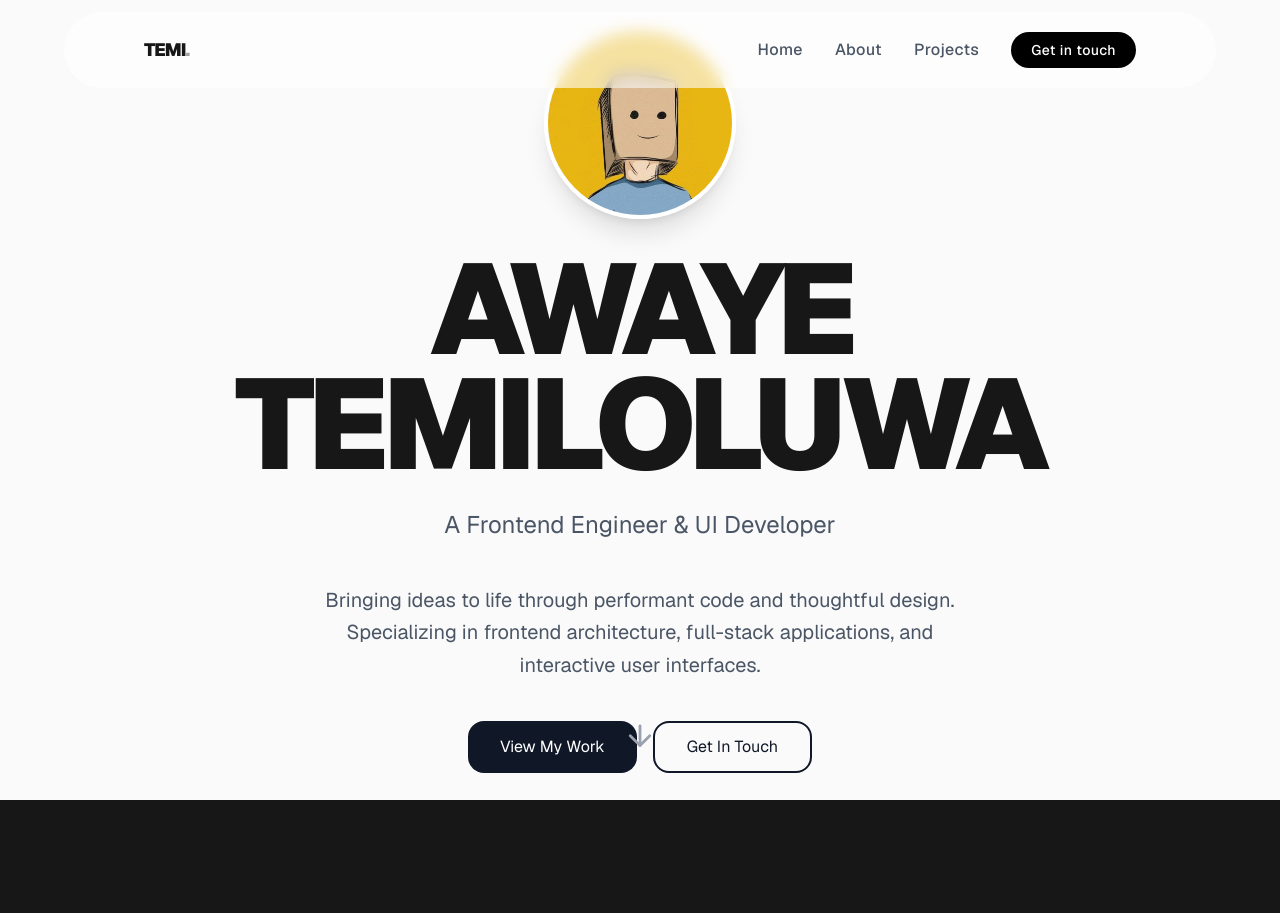
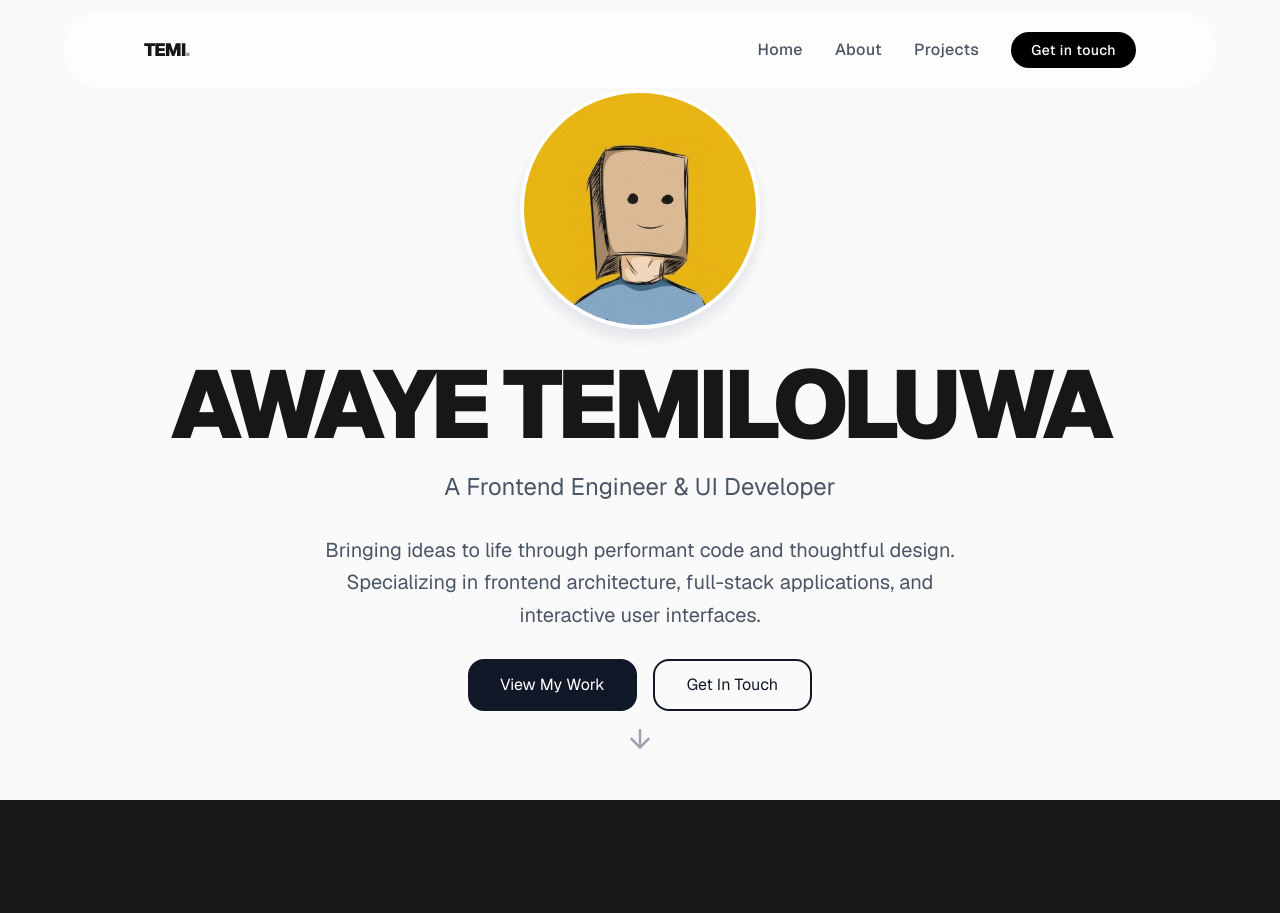
Before and after one commit to Temiawaye/Portfolio, a Next.js app: page / in a window 1280 px wide. Shown: the top 913 px of the page. Built offline with nearby package versions, Linux system fonts and the light colour scheme.

Commit message:
feat(portfolio): refine homepage presentation

```diff
--- a/components/about.tsx
+++ b/components/about.tsx
@@ -20,18 +20,19 @@ const specializations = [
 
 export default function About() {
     return (
-        <motion.section
+        <section
             id="about"
-            variants={container}
-            initial="hidden"
-            whileInView="visible"
-            viewport={{ once: false, amount: 0.2 }}
             className="py-28 px-5 md:px-10 lg:px-20 bg-neutral-900 text-white"
         >
-            <div className="max-w-6xl mx-auto">
+            <motion.div
+                variants={container}
+                initial="hidden"
+                whileInView="visible"
+                viewport={{ once: false, amount: 0.2 }}
+                className="max-w-6xl mx-auto"
+            >
                 {/* Header */}
                 <motion.div variants={item} className="mb-16">
-                    <p className="text-xs font-semibold tracking-[0.3em] uppercase text-neutral-400 mb-4">About</p>
                     <h2 className="text-4xl md:text-6xl font-black tracking-tight leading-[1.05] max-w-2xl">
                         Code with intention.{" "}
                         <span className="text-neutral-500">Scale with precision.</span>
@@ -46,7 +47,7 @@ export default function About() {
                             I am a specialized frontend engineer focused on bridging the gap between design and engineering. I build robust digital products that look stunning and perform flawlessly.
                         </p>
                         <p>
-                            My work centers on writing clean, accessible code and creating modern architectures that scale. Whether it's a dynamic SaaS dashboard or an interactive marketing site, I bring ideas to life on the web.
+                            My work centers on writing clean, accessible code and creating modern architectures that scale. Whether it&apos;s a dynamic SaaS dashboard or an interactive marketing site, I bring ideas to life on the web.
                         </p>
                         <p>
                             I partner with businesses and startups who value pixel-perfect implementations, seamless user experiences, and maintainable codebases.
@@ -66,7 +67,7 @@ export default function About() {
                         ))}
                     </motion.div>
                 </div>
-            </div>
-        </motion.section>
+            </motion.div>
+        </section>
     )
 }
--- a/components/herosecton.tsx
+++ b/components/herosecton.tsx
@@ -41,27 +41,39 @@ export default function HeroSection() {
             // transition={{duration: 1, ease: "easeOut"}}
             className="flex flex-col justify-center items-center text-center h-dvh px-5 relative overflow-hidden"
         >
-            <motion.img
+            <motion.div
                 variants={itema}
-                src="/profile.png"
-                alt="Profile Picture"
-                className="w-32 h-32 md:w-40 md:h-40 lg:w-48 lg:h-48 rounded-full object-cover mb-6 md:mb-8 border-4 border-white shadow-xl"
-            />
+                initial="hidden"
+                whileInView="visible"
+                viewport={{ once: false, amount: 0.1 }}
+                className=" mb-6 md:mb-8"
+            >
+                <div
+                    className="w-40 h-40 md:w-50 md:h-50 lg:w-60 lg:h-60 rounded-full border-4 border-white cursor-pointer overflow-hidden hover:scale-110 transition-transform duration-300 ease-in-out drop-shadow-xl/50 drop-shadow-gray-400/50"
+                >
+                    <img
+                        src="/profile.png"
+                        alt="Profile Picture"
+                        className="w-full h-full object-cover"
+                    />
+                </div>
+            </motion.div>
+
             <motion.p
                 variants={itema}
-                className="text-6xl md:text-8xl lg:text-9xl font-black tracking-tighter mb-6 leading-[0.9]"
+                className="text-5xl md:text-7xl lg:text-8xl font-black tracking-tighter mb-5 leading-[0.9]"
             >
                 AWAYE <br className="md:hidden" /> TEMILOLUWA
             </motion.p>
             <motion.p
                 variants={item}
-                className="text-center text-lg md:text-2xl text-gray-600 max-w-2xl mx-auto leading-relaxed mb-6 md:mb-10"
+                className="text-center text-lg md:text-2xl text-gray-600 max-w-2xl mx-auto leading-relaxed mb-6 md:mb-7"
             >
                 A Frontend Engineer & UI Developer
             </motion.p>
             <motion.p
                 variants={item}
-                className="text-center text-md md:text-xl text-gray-600 max-w-2xl mx-auto leading-relaxed mb-10"
+                className="text-center text-md md:text-xl text-gray-600 max-w-2xl mx-auto leading-relaxed mb-7"
             >
                 Bringing ideas to life through performant code and thoughtful design. Specializing in frontend architecture, full-stack applications, and interactive user interfaces.
             </motion.p>
@@ -97,7 +109,7 @@ export default function HeroSection() {
             >
                 <motion.div
                     animate={{
-                        y: [0, -14, 0],
+                        y: [0, -12, 0],
                         scale: [1, 1.08, 1],
                     }}
                     transition={{
@@ -107,7 +119,7 @@ export default function HeroSection() {
                         repeat: Infinity,
                     }}
                 >
-                    <ArrowDown className="text-gray-400 w-8 h-8 " />
+                    <ArrowDown className="text-gray-400 w-7 h-7 " />
                 </motion.div>
             </motion.div>
 
--- a/components/work.tsx
+++ b/components/work.tsx
@@ -27,7 +27,7 @@ const projects = [
     title: 'Luxe Realty',
     description: '',
     image: '/realestate/hero.png',
-    tags: ['Next.js', 'Framer Motion', 'Supabase', 'Postgre'],
+    tags: ['Next.js', 'TypeScript', 'Framer Motion', 'Supabase', 'Postgre'],
     liveLink: 'https://realestate-4un36rcex-temis-projects-5cf1e031.vercel.app/',
     githubLink: '#',
   },
@@ -36,7 +36,7 @@ const projects = [
     title: 'Kinetic Apex',
     description: 'A fitness website with a focus on the user experience and animations.',
     image: '/gymwrath/hero.png',
-    tags: ['Next.js', 'Framer Motion'],
+    tags: ['Next.js', 'TypeScript', 'Framer Motion'],
     liveLink: 'https://gymwarth.vercel.app/',
     githubLink: '#',
   },
@@ -45,7 +45,7 @@ const projects = [
     title: 'Campus Buddy',
     description: 'A mobile app for university students to connect and share resources.',
     image: '/CampusBuddy/Campusbuddy.png',
-    tags: ['React Native', 'Expo', 'Firebase'],
+    tags: ['React Native', 'TypeScript', 'Expo', 'Firebase'],
     liveLink: '#',
     githubLink: '#',
   },
@@ -76,7 +76,6 @@ export function Work() {
           </div>
         </motion.div>
 
-        {/* Grid */}
         <div className=" flex flex-col gap-15">
           {projects.map((project, index) => (
             <motion.div
```
